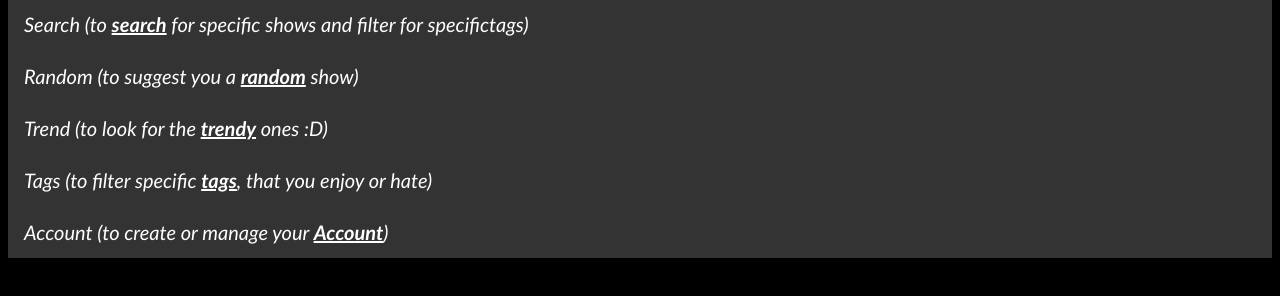
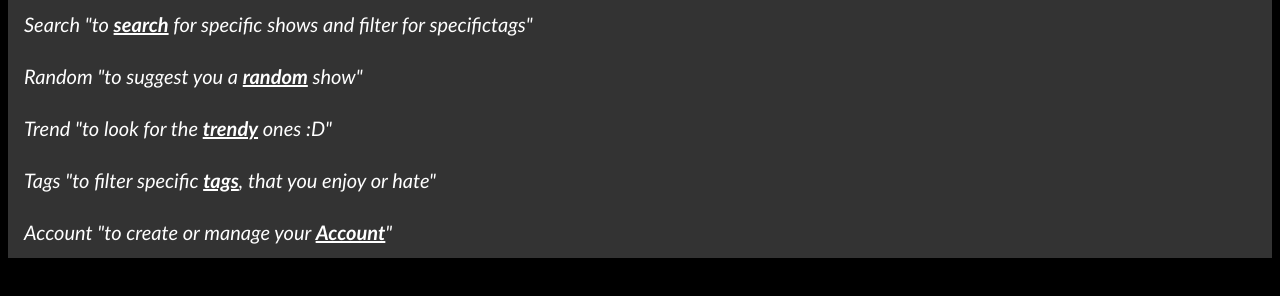
Before and after one commit to Sh0w0t0/Hentai_Website, a plain HTML site: page index.html in a window 1280 px wide. Both pictures are taken after a click on the link 1247 px from the left and 34 px from the top of the page. Shown: the part 62-358 px from the top of the page. Drawn offline with Linux system fonts and the light colour scheme; files whose address does not match are found by name.

Commit message:
Website 2.0.2.1 (#6)
Co-authored-by: Stefan Psutka <taddehus@protonmail.com>

```diff
--- a/index.html
+++ b/index.html
@@ -5,7 +5,7 @@
     <link rel="stylesheet" href="../CSS code/hen.css">
 </head>
 <title>
-    hentai.at (2.0.2)
+    hentai.at 2.0.2.1
 </title>
 
 <body>
@@ -16,11 +16,11 @@
         <a href="#home" class="active">Logo</a>
         <!-- Navigation links (hidden by default) -->
         <div id="myLinks">
-            <a href="search.html">Search (to <strong><u>search</u></strong> for specific shows and filter for specifictags)</a>
-            <a href="random.html">Random (to suggest you a <strong><u>random</u></strong> show)</a>
-            <a href="trend.html">Trend (to look for the <strong><u>trendy</u></strong> ones :D)</a>
-            <a href="tags.html"> Tags (to filter specific <strong><u>tags</u></strong>, that you enjoy or hate)</a>
-            <a href="account.html">Account (to create or manage your <strong><u>Account</u></strong>)</a>
+            <a href="search.html">Search "to <strong><u>search</u></strong> for specific shows and filter for specifictags"</a>
+            <a href="random.html">Random "to suggest you a <strong><u>random</u></strong> show"</a>
+            <a href="trend.html">Trend "to look for the <strong><u>trendy</u></strong> ones :D"</a>
+            <a href="tags.html"> Tags "to filter specific <strong><u>tags</u></strong>, that you enjoy or hate"</a>
+            <a href="account.html">Account "to create or manage your <strong><u>Account</u></strong>"</a>
         </div>
         <!-- "Hamburger menu" / "Bar icon" to toggle the navigation links -->
         <a href="javascript:void(0);" class="icon" onclick="myFunction()">
```
